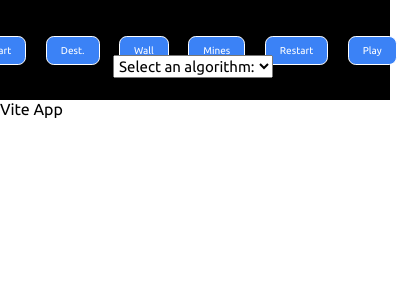
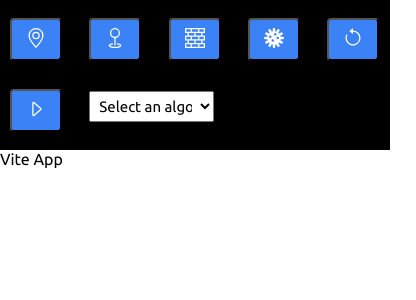
Before and after one commit to N-I-H-A-L/algorithm-visualiser, a React (Vite) app: page / in a window 390 px wide. Shown: the top 300 px of the page, 416 px wide, since content can reach past the window. Built offline with nearby package versions, Linux system fonts and the light colour scheme.

Commit message:
logo added in navbar

```diff
--- a/package.json
+++ b/package.json
@@ -11,7 +11,8 @@
   },
   "dependencies": {
     "react": "^18.2.0",
-    "react-dom": "^18.2.0"
+    "react-dom": "^18.2.0",
+    "react-icons": "^5.0.1"
   },
   "devDependencies": {
     "@types/react": "^18.2.66",
--- a/src/components/Navbar.jsx
+++ b/src/components/Navbar.jsx
@@ -1,24 +1,43 @@
 import React from "react";
 import "./css/Navbar.css";
+
+import { BsGeoAlt, BsGeo, BsBricks,
+         BsVirus, BsArrowCounterclockwise,
+         BsCaretRight
+        } from "react-icons/bs";
+
 
 const Navbar = () => {
 
     return (
         <>
-            <nav>
-                <ul>
-                    <li><button>Start</button></li>
-                    <li><button>Dest.</button></li>
-                    <li><button>Wall</button></li>
-                    <li><button>Mines</button></li>
-                    <li><button>Restart</button></li>
-                    <li><button>Play</button></li>
-                    <li>
+            <nav className="nav-container">
+                <ul className="nav-item-container">
+                    <li className="nav-item">
+                        <button className="nav-item-btn"><BsGeoAlt title="Start" size={"20px"} /></button>
+                    </li>
+                    <li className="nav-item">
+                        <button className="nav-item-btn"><BsGeo title="Destination" size={"20px"} /></button>
+                    </li>
+                    <li className="nav-item">
+                        <button className="nav-item-btn"><BsBricks title="Wall" size={"20px"} /></button>
+                    </li>
+                    <li className="nav-item">
+                        <button className="nav-item-btn"><BsVirus title="Virus" size={"20px"} /></button>
+                    </li>
+                    <li className="nav-item">
+                        <button className="nav-item-btn"><BsArrowCounterclockwise title="Restart" size={"20px"} /></button>
+                    </li>
+                    <li className="nav-item">
+                        <button className="nav-item-btn"><BsCaretRight title="Play" size={"20px"} /></button>
+                    </li>
+                    <li className="nav-item">
                         <select name="algoSelect" id="algoSelect">
-                            <option value="none">Select an algorithm:</option>
-                            <option value="bfs">BFS</option>
-                            <option value="dijkstra">Dijkstra</option>
-                            <option value="bds">BDS</option>
+                            <option id="none" value="none">Select an algorithm:</option>
+                            <option id="bfs" value="bfs">BFS</option>
+                            <option id="dfs" value="dfs">DFS</option>
+                            <option id="dijkstra" value="dijkstra">Dijkstra</option>
+                            {/* <option value="bds">BDS</option> */}
                         </select>
                     </li>
                 </ul>
--- a/src/components/css/Navbar.css
+++ b/src/components/css/Navbar.css
@@ -1,4 +1,4 @@
-nav {
+.nav-container {
     background-color: black;
     color: white;
     padding: 10px;
@@ -8,49 +8,43 @@ nav {
     justify-content: center;
 }
 
-nav ul {
+.nav-item-container {
     margin: 0px auto;
     width: max-content;
     list-style-type: none;
     display: flex;
-    gap: 5vw;
+    gap: 7vw;
 }
 
-nav ul li button {
+.nav-item-btn {
     padding: 8px 14px;
     background-color: #3b82f6;
     color: white;
-    font-size: 15px;
-    font-weight: 400;
-    border-radius: 2vw;
-    border: 1px solid white;
+    border-radius: 1vw;
 }
 
-nav ul li button:hover {
+.nav-item-btn:hover {
     background-color: royalblue;
     cursor: pointer;
 }
 
 #algoSelect {
-    margin-top: 5px;
+    margin-top: 2px;
     padding: 5px;
+    width: 12vw;
     font-size: 15px;
 }
 
 @media only screen and (max-width: 800px)  {
-    nav {
-        height: 100px;
-    }
+   .nav-container {
+        height: 150px;
+   }
 
-    nav ul li button {
-        font-size: 10px;
-    }
+   .nav-item-container {
+        flex-wrap: wrap;
+   }
 
-    #algoSelect {
-        margin-top: 5px;
-        padding: 1px;
-        position: absolute;
-        left: 29%;
-        top: 50px;
-    }
+   #algoSelect {
+    width: 32vw;
+   }
 }
```
Also changed, not shown: 1 other file (tests, documents, lock files or other folders).
